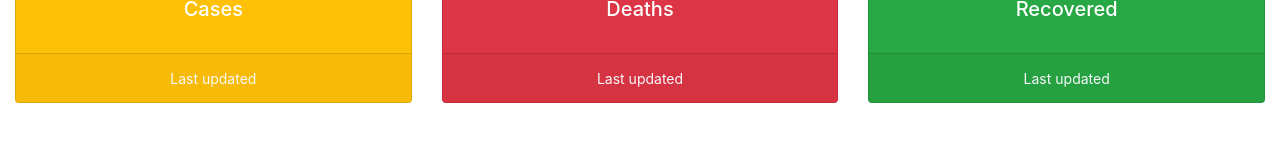
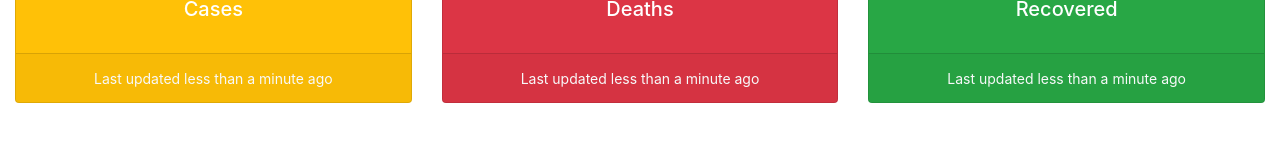
Before and after one commit to stepGT/this_react_covid19_tracker, a React (Create React App) app: page / in a window 1280 px wide. Shown: the part 320-462 px from the top of the page. Built offline with nearby package versions, Linux system fonts and the light colour scheme; no server answers.

Commit message:
Fix formatDistanceToNow

```diff
--- a/src/App.js
+++ b/src/App.js
@@ -13,16 +13,15 @@ import "./App.css";
 const APICovid19All = "https://disease.sh/v3/covid-19/all";
 
 function App() {
-  const [allData, setAllData] = useState([]);
+  // Default updated new Date().getTime() - 1619467607934
+  const [allData, setAllData] = useState({ updated: new Date().getTime() });
+  let result = formatDistanceToNow(new Date(allData.updated), {
+    addSuffix: true,
+  });
+
   useEffect(() => {
     axios(APICovid19All).then((res) => setAllData(res.data));
   }, []);
-
-  if (allData.updated) {
-    var result = formatDistanceToNow(new Date(parseInt(allData.updated)), {
-      addSuffix: true,
-    });
-  }
 
   return (
     <Container fluid>
```
